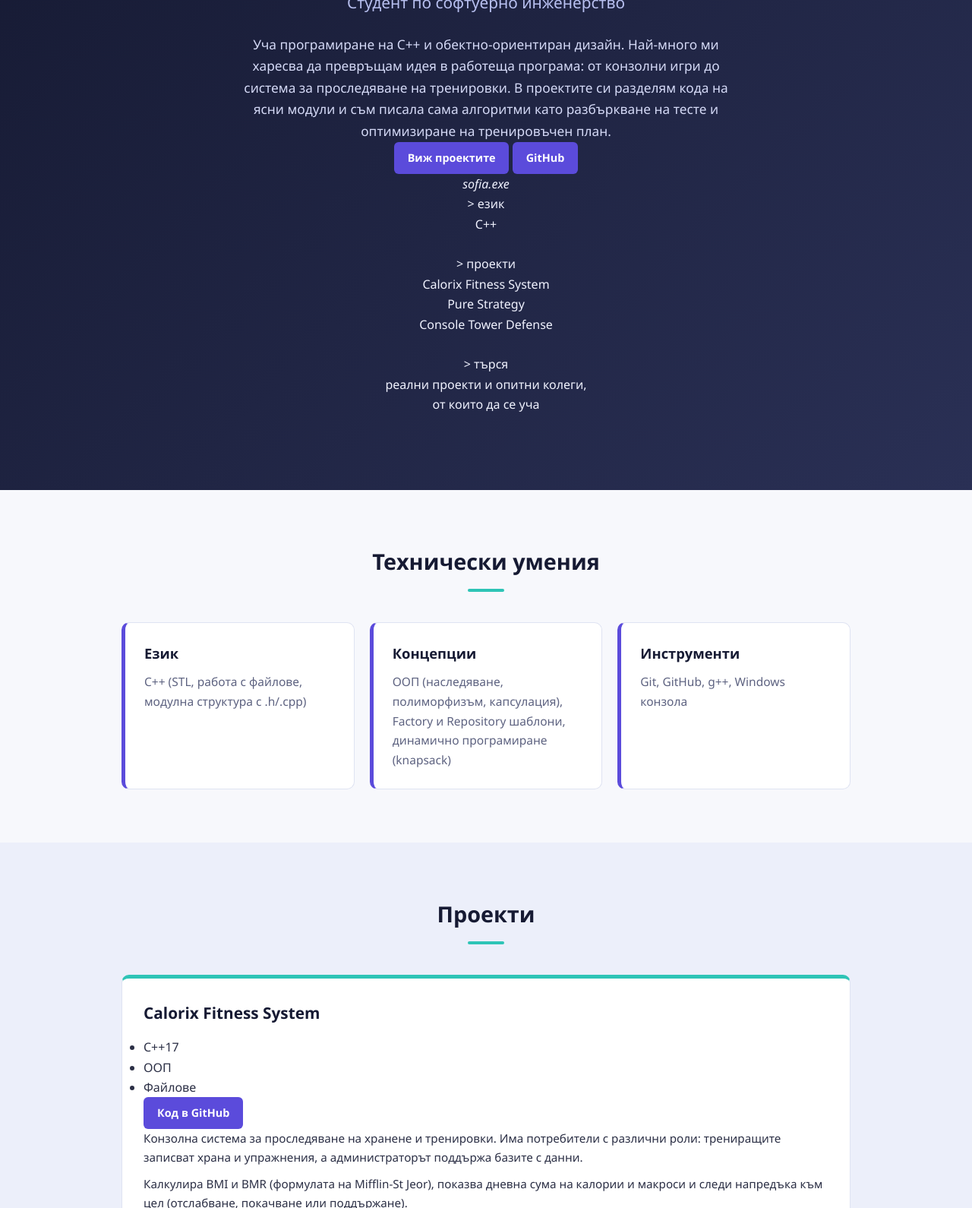
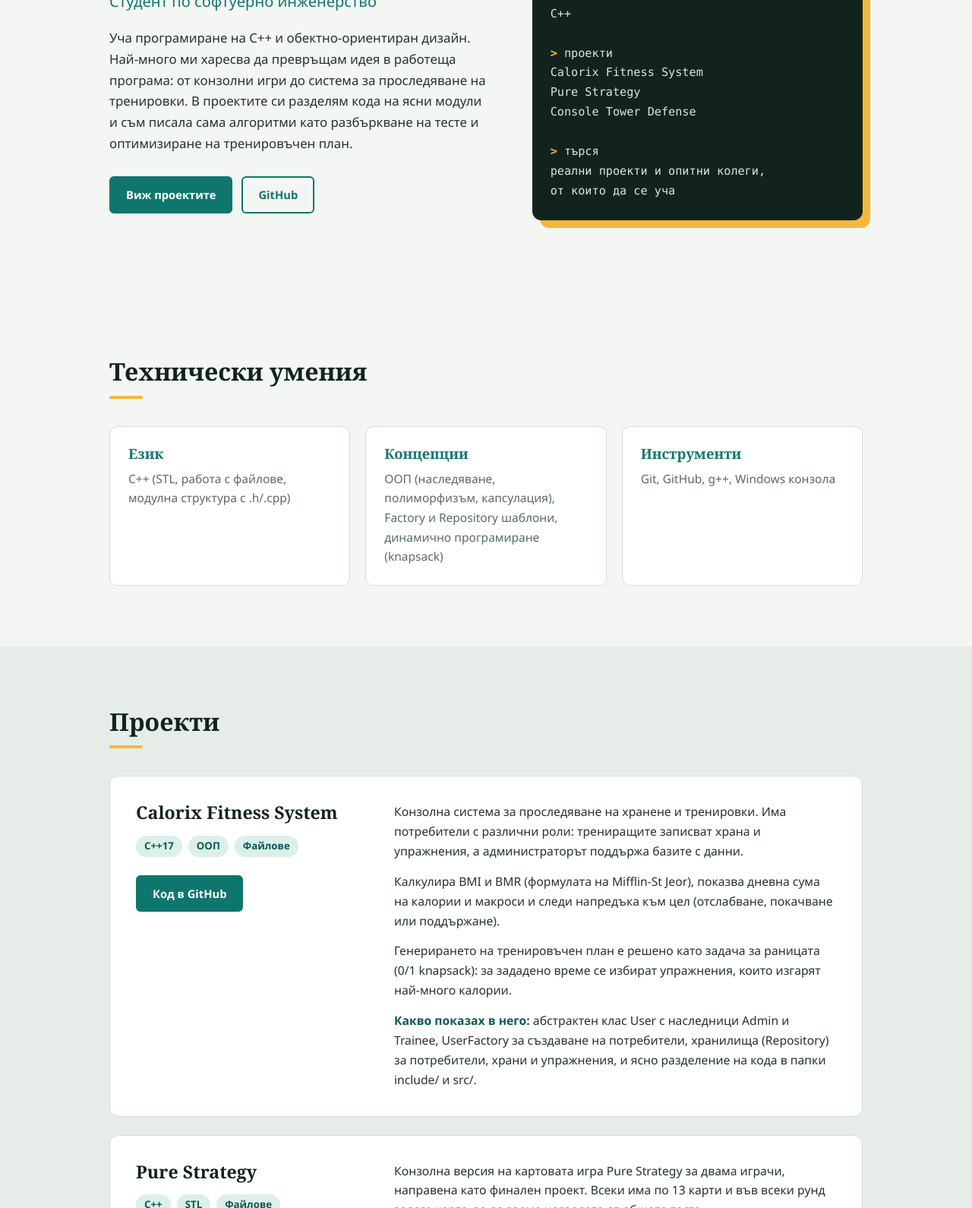
Before and after one commit to SophiaRaytchinova/my-portfolio, a plain HTML site: page index.html in a window 1280 px wide. Shown: the part 243-1833 px from the top of the page at 76% size. Drawn offline with Linux system fonts and the light colour scheme.

Commit message:
Refactor styles and update color variables in CSS
Updated color variables and styles throughout the CSS file. Adjusted padding, margins, and font sizes for various elements to improve layout and readability.

```diff
--- a/style.css
+++ b/style.css
@@ -1,56 +1,60 @@
-
+/* ===== Цветове: сменяте ги само тук ===== */
 :root {
-    --ink: #161a33;
-    --ink-soft: #2a3055;
-    --text: #2b2f45;
-    --muted: #5d6280;
-    --primary: #5b4bdb;
-    --primary-dark: #4536b8;
-    --accent: #2ec4b6;
-    --warm: #ff7a59;
-    --bg: #f7f8fc;
-    --bg-alt: #eceffa;
+    --ink: #12231f;          /* тъмно зелено-черно: конзола, футър, заглавия */
+    --teal: #0f766e;         /* основен цвят: бутони, линкове */
+    --teal-dark: #0b5a54;
+    --amber: #f5b83d;        /* топъл акцент: подчертавания, промпт в конзолата */
+    --bg: #f3f6f2;           /* фон на страницата */
+    --bg-alt: #e6ede8;       /* фон на секцията с проекти */
     --card: #ffffff;
-    --line: #dfe3f2;
+    --line: #d3ddd6;         /* тънки рамки */
+    --text: #25322e;
+    --muted: #5a6b64;
 }
 
+/* ===== Основа ===== */
 * {
     margin: 0;
     padding: 0;
     box-sizing: border-box;
-    font-family: 'Segoe UI', Tahoma, Geneva, Verdana, sans-serif;
 }
 
 html {
     scroll-behavior: smooth;
-    scroll-padding-top: 80px; /* за да не се скрива заглавието под лепкавото меню */
+    scroll-padding-top: 80px;
 }
 
 body {
+    font-family: 'Segoe UI', Tahoma, Geneva, Verdana, sans-serif;
     color: var(--text);
     line-height: 1.65;
     background-color: var(--bg);
 }
 
-.container {
-    max-width: 1000px;
-    margin: 0 auto;
-    padding: 0 20px;
+h1, h2, h3 {
+    font-family: Georgia, 'Times New Roman', serif;
+    color: var(--ink);
+    line-height: 1.2;
 }
 
-a:focus-visible,
-.btn:focus-visible,
-.contact-btn:focus-visible {
-    outline: 3px solid var(--accent);
+.container {
+    max-width: 1040px;
+    margin: 0 auto;
+    padding: 0 24px;
+}
+
+a:focus-visible {
+    outline: 3px solid var(--amber);
     outline-offset: 3px;
 }
 
+/* ===== Навигация ===== */
 .navbar {
     display: flex;
     justify-content: space-between;
     align-items: center;
     padding: 16px 40px;
-    background-color: rgba(255, 255, 255, 0.92);
+    background-color: rgba(255, 255, 255, 0.94);
     backdrop-filter: blur(8px);
     border-bottom: 1px solid var(--line);
     position: sticky;
@@ -59,15 +63,16 @@ a:focus-visible,
 }
 
 .logo {
-    font-size: 1.3rem;
-    font-weight: 700;
+    font-family: Georgia, 'Times New Roman', serif;
+    font-size: 1.25rem;
+    font-weight: bold;
     color: var(--ink);
 }
 
 .nav-links {
     list-style: none;
     display: flex;
-    gap: 24px;
+    gap: 26px;
 }
 
 .nav-links a {
@@ -80,60 +85,124 @@ a:focus-visible,
 }
 
 .nav-links a:hover {
-    color: var(--primary);
-    border-bottom-color: var(--accent);
+    color: var(--teal);
+    border-bottom-color: var(--amber);
 }
 
+/* ===== За мен: текст отляво, конзола отдясно ===== */
 .hero-section {
-    padding: 100px 0;
-    text-align: center;
-    background: linear-gradient(135deg, var(--ink) 0%, var(--ink-soft) 100%);
-    color: #f1f3ff;
+    padding: 90px 0 100px;
+}
+
+.hero-grid {
+    display: grid;
+    grid-template-columns: 1.15fr 1fr;
+    gap: 56px;
+    align-items: center;
 }
 
 .hero-section h1 {
-    font-size: 2.6rem;
-    line-height: 1.2;
-    margin-bottom: 12px;
-    color: #ffffff;
+    font-size: 3rem;
+    margin-bottom: 10px;
 }
 
 .hero-section h2 {
-    font-size: 1.3rem;
-    font-weight: 400;
-    color: #b8c0f0;
-    margin-bottom: 24px;
-}
-
-.highlight {
-    color: var(--accent);
+    font-family: 'Segoe UI', Tahoma, Geneva, Verdana, sans-serif;
+    font-size: 1.25rem;
+    font-weight: 500;
+    color: var(--teal);
+    margin-bottom: 22px;
 }
 
 .bio {
-    max-width: 680px;
-    margin: 0 auto;
-    font-size: 1.08rem;
-    color: #d5daf7;
+    font-size: 1.05rem;
+    color: var(--text);
+    max-width: 52ch;
 }
 
+.hero-actions {
+    display: flex;
+    flex-wrap: wrap;
+    gap: 12px;
+    margin-top: 30px;
+}
+
+/* Конзолата е единственият "смел" елемент на страницата */
+.console {
+    background: var(--ink);
+    border-radius: 12px;
+    overflow: hidden;
+    box-shadow: 10px 10px 0 var(--amber);
+}
+
+.console-bar {
+    display: flex;
+    align-items: center;
+    gap: 7px;
+    padding: 12px 16px;
+    background: #1b332d;
+}
+
+.console-bar span {
+    width: 11px;
+    height: 11px;
+    border-radius: 50%;
+    background: #3f5f56;
+}
+
+.console-bar em {
+    margin-left: auto;
+    font-style: normal;
+    font-family: Consolas, 'Courier New', monospace;
+    font-size: 0.8rem;
+    color: #8fb0a5;
+}
+
+.console-body {
+    padding: 22px 24px 26px;
+    font-family: Consolas, 'Courier New', monospace;
+    font-size: 0.95rem;
+    line-height: 1.7;
+    color: #d7e6df;
+    white-space: pre-wrap;
+}
+
+.prompt {
+    color: var(--amber);
+    font-weight: bold;
+}
+
+.cursor {
+    display: inline-block;
+    width: 9px;
+    height: 1.05em;
+    margin-left: 4px;
+    vertical-align: text-bottom;
+    background: var(--amber);
+    animation: blink 1.1s steps(1) infinite;
+}
+
+@keyframes blink {
+    50% { opacity: 0; }
+}
+
+/* ===== Общи секции ===== */
 .section {
-    padding: 70px 0;
+    padding: 80px 0;
 }
 
 .section h2 {
-    text-align: center;
-    font-size: 1.8rem;
-    margin-bottom: 40px;
-    color: var(--ink);
+    font-size: 2rem;
+    margin-bottom: 36px;
 }
 
 .section h2::after {
     content: "";
     display: block;
-    width: 48px;
+    width: 44px;
     height: 4px;
-    margin: 12px auto 0;
-    background: var(--accent);
+    margin-top: 12px;
+    background: var(--amber);
     border-radius: 2px;
 }
 
@@ -141,6 +210,37 @@ a:focus-visible,
     background-color: var(--bg-alt);
 }
 
+/* ===== Бутони ===== */
+.btn {
+    display: inline-block;
+    padding: 10px 20px;
+    background-color: var(--teal);
+    color: #ffffff;
+    border: 2px solid var(--teal);
+    text-decoration: none;
+    border-radius: 6px;
+    font-size: 0.92rem;
+    font-weight: 600;
+    transition: background 0.2s, border-color 0.2s, color 0.2s;
+}
+
+.btn:hover {
+    background-color: var(--teal-dark);
+    border-color: var(--teal-dark);
+}
+
+.btn-outline {
+    background: transparent;
+    color: var(--teal);
+}
+
+.btn-outline:hover {
+    background: var(--teal);
+    border-color: var(--teal);
+    color: #ffffff;
+}
+
+/* ===== Умения ===== */
 .skills-grid {
     display: grid;
     grid-template-columns: repeat(auto-fit, minmax(250px, 1fr));
@@ -149,16 +249,15 @@ a:focus-visible,
 
 .skill-card {
     background: var(--card);
-    padding: 25px;
+    padding: 24px;
+    border: 1px solid var(--line);
     border-radius: 10px;
-    border: 1px solid var(--line);
-    border-left: 5px solid var(--primary);
 }
 
 .skill-card h3 {
+    font-size: 1.15rem;
     margin-bottom: 10px;
-    font-size: 1.15rem;
-    color: var(--ink);
+    color: var(--teal);
 }
 
 .skill-card p {
@@ -166,57 +265,55 @@ a:focus-visible,
     font-size: 0.97rem;
 }
 
-.projects-grid {
+/* ===== Проекти: заглавие и бутон отляво, описание отдясно ===== */
+.project-card {
     display: grid;
-    grid-template-columns: repeat(auto-fit, minmax(300px, 1fr));
-    gap: 25px;
+    grid-template-columns: 300px 1fr;
+    gap: 40px;
+    background: var(--card);
+    padding: 34px;
+    border: 1px solid var(--line);
+    border-radius: 12px;
+    margin-bottom: 24px;
 }
 
-.project-card {
-    background: var(--card);
-    padding: 28px;
-    border-radius: 10px;
-    border: 1px solid var(--line);
-    border-top: 5px solid var(--accent);
-    display: flex;
-    flex-direction: column;
+.project-card:last-child {
+    margin-bottom: 0;
 }
 
-.project-card h3 {
-    font-size: 1.3rem;
-    color: var(--ink);
-    margin-bottom: 15px;
+.project-side h3 {
+    font-size: 1.45rem;
+    margin-bottom: 16px;
 }
 
-.project-card p {
-    font-size: 0.95rem;
-    color: var(--text);
-    margin-bottom: 10px;
+.tags {
+    list-style: none;
+    display: flex;
+    flex-wrap: wrap;
+    gap: 8px;
+    margin-bottom: 24px;
 }
 
-.project-card strong {
-    color: var(--primary-dark);
+.tags li {
+    padding: 3px 11px;
+    font-size: 0.83rem;
+    font-weight: 600;
+    color: var(--teal-dark);
+    background: #dcefe9;
+    border-radius: 999px;
 }
 
-.project-links {
-    margin-top: auto;
-    padding-top: 20px;
+.project-main p {
+    margin-bottom: 14px;
+    font-size: 0.98rem;
 }
 
-.btn {
-    display: inline-block;
-    padding: 9px 18px;
-    background-color: var(--primary);
-    color: #ffffff;
-    text-decoration: none;
-    border-radius: 6px;
-    font-size: 0.9rem;
-    font-weight: 600;
-    transition: background 0.2s;
+.project-main p:last-child {
+    margin-bottom: 0;
 }
 
-.btn:hover {
-    background-color: var(--primary-dark);
+.project-main strong {
+    color: var(--teal-dark);
 }
 
 /* ===== Контакти ===== */
@@ -224,39 +321,69 @@ a:focus-visible,
     text-align: center;
 }
 
+.text-center h2::after {
+    margin-left: auto;
+    margin-right: auto;
+}
+
 .text-center > p {
     color: var(--muted);
+    max-width: 52ch;
+    margin: 0 auto;
 }
 
 .contact-links {
     display: flex;
     justify-content: center;
     flex-wrap: wrap;
-    gap: 15px;
-    margin-top: 25px;
+    gap: 14px;
+    margin-top: 28px;
 }
 
 .contact-btn {
-    padding: 10px 22px;
-    border: 2px solid var(--primary);
-    color: var(--primary);
+    padding: 10px 24px;
+    border: 2px solid var(--teal);
+    color: var(--teal);
     text-decoration: none;
     border-radius: 6px;
     font-weight: 700;
-    transition: background 0.2s, color 0.2s, border-color 0.2s;
+    transition: background 0.2s, color 0.2s;
 }
 
 .contact-btn:hover {
-    background-color: var(--primary);
+    background-color: var(--teal);
     color: #ffffff;
 }
 
+/* ===== Футър ===== */
 footer {
     text-align: center;
-    padding: 24px;
+    padding: 26px;
     background-color: var(--ink);
-    color: #aab1db;
+    color: #9db8ae;
     font-size: 0.9rem;
+}
+
+/* ===== Таблет и телефон ===== */
+@media (max-width: 860px) {
+    .hero-grid {
+        grid-template-columns: 1fr;
+        gap: 44px;
+    }
+
+    .hero-section {
+        padding: 60px 0 70px;
+    }
+
+    .project-card {
+        grid-template-columns: 1fr;
+        gap: 22px;
+        padding: 26px;
+    }
+
+    .console {
+        box-shadow: 6px 6px 0 var(--amber);
+    }
 }
 
 @media (max-width: 600px) {
@@ -264,17 +391,17 @@ footer {
         padding: 14px 20px;
     }
 
-    .nav-links {
-        gap: 14px;
-        font-size: 0.9rem;
+    .logo {
+        display: none;
     }
 
-    .hero-section {
-        padding: 70px 0;
+    .nav-links {
+        gap: 16px;
+        font-size: 0.92rem;
     }
 
     .hero-section h1 {
-        font-size: 2rem;
+        font-size: 2.3rem;
     }
 }
 
@@ -283,6 +410,10 @@ footer {
         scroll-behavior: auto;
     }
 
+    .cursor {
+        animation: none;
+    }
+
     * {
         transition: none !important;
     }
```
